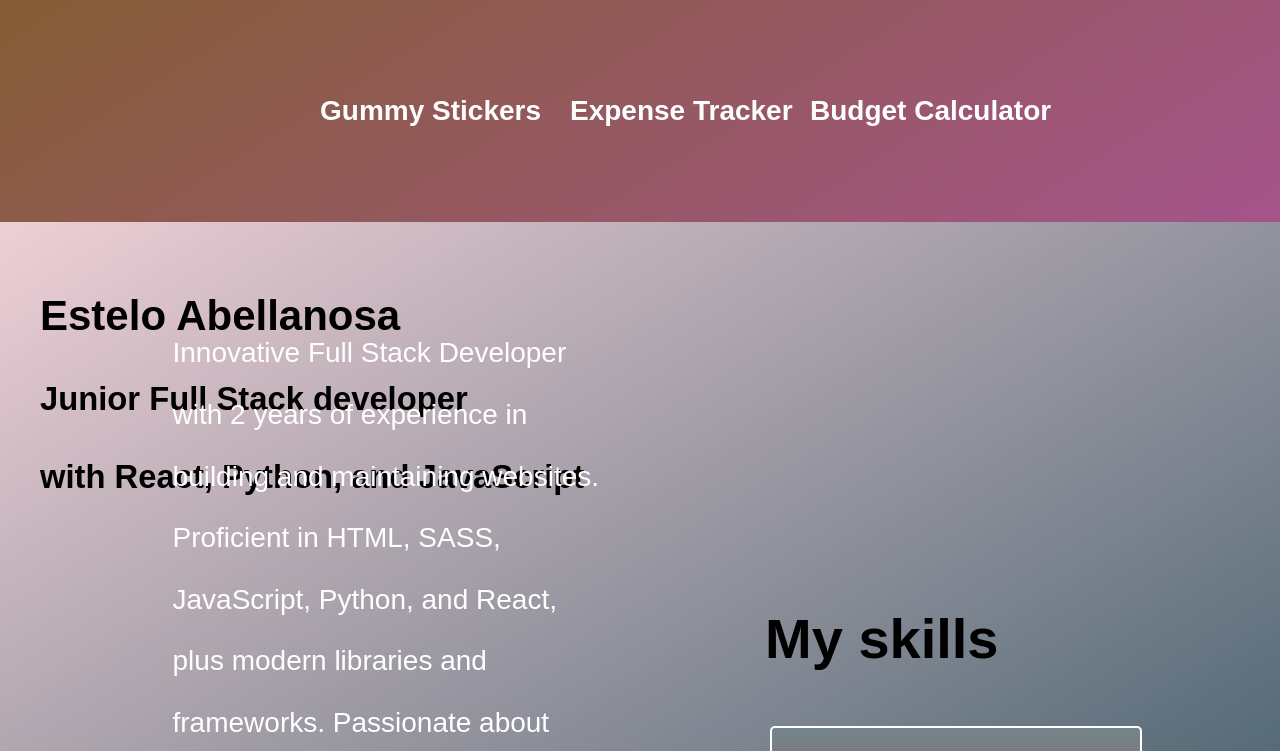
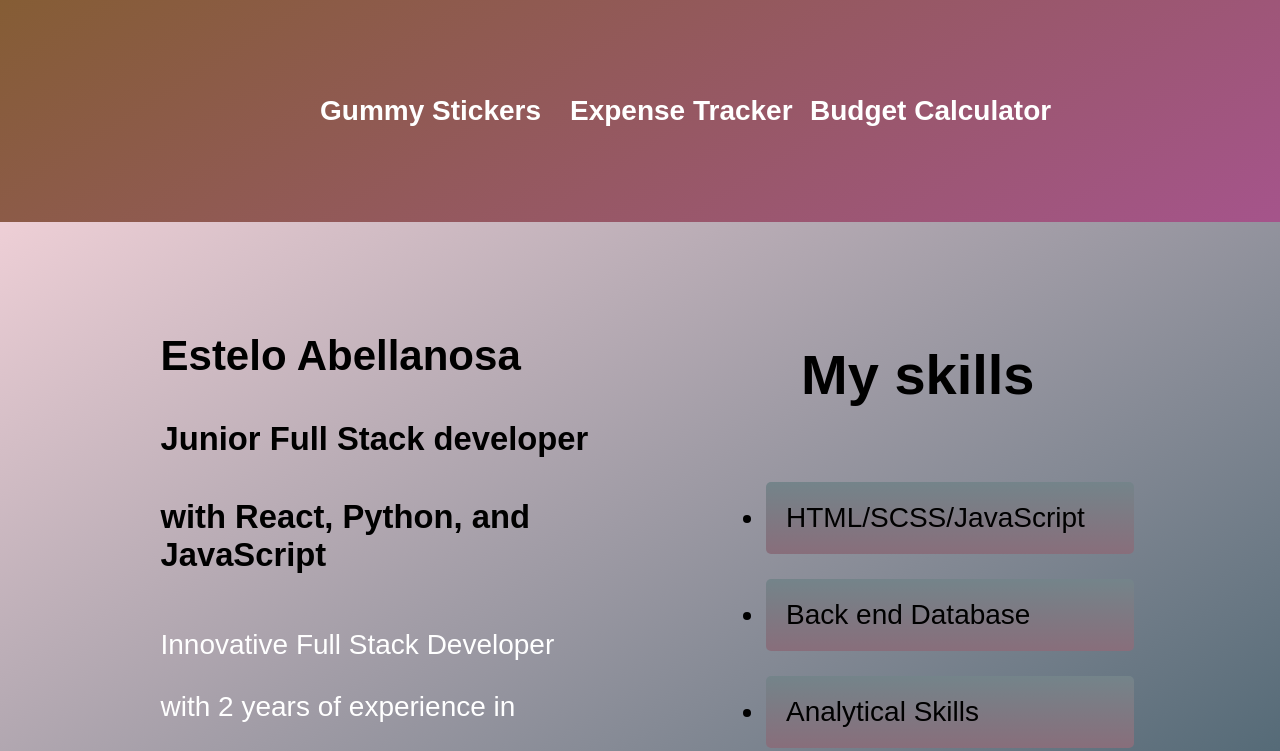
Before and after one commit to estelo2jz/portfolioV2, a React (Create React App) app: page / in a window 1280 px wide. Shown: the part 623-1374 px from the top of the page. Built offline with nearby package versions, Linux system fonts and the light colour scheme.

Commit message:
updated CSS

```diff
--- a/public/index.html
+++ b/public/index.html
@@ -24,7 +24,7 @@
       work correctly both with client-side routing and a non-root public URL.
       Learn how to configure a non-root public URL by running `npm run build`.
     -->
-    <title>React App</title>
+    <title>Estelo's Portfolio V2</title>
   </head>
   <body>
     <noscript>You need to enable JavaScript to run this app.</noscript>
--- a/src/components/about/about.js
+++ b/src/components/about/about.js
@@ -5,11 +5,11 @@ export default class About extends Component {
     return (
       <div className="about-container">
         <h1 id="about"></h1>
-        <h2>Estelo Abellanosa</h2>
-        <h3>Junior Full Stack developer</h3>
-        <h3>with React, Python, and JavaScript</h3>
         <div className="about-flex">
           <div className="about-info">
+            <h2>Estelo Abellanosa</h2>
+            <h3>Junior Full Stack developer</h3>
+            <h3>with React, Python, and JavaScript</h3>
             <p>
                 Innovative Full Stack Developer with 2 years of experience in building and maintaining websites.
                 Proficient in HTML, SASS, JavaScript, Python, and React, plus modern libraries and frameworks.
--- a/src/styles/about/about.scss
+++ b/src/styles/about/about.scss
@@ -3,7 +3,7 @@
   background: -webkit-linear-gradient(top left, #EECFD6, #365664);
   background: -moz-linear-gradient(top left, #EECFD6, #365664);
   background: linear-gradient(to bottom right, #EECFD6, #365664);
-  height: 100vh;
+  height: 100%;
   width: 100%;
   padding-left: 20px;
 
@@ -27,8 +27,8 @@
     height: 60%;
 
     .about-info {
+      height: 50vh;
       width: 60vh;
-      padding-top: 180px;
       p {
         font-size: 1em; line-height:2.2em; margin-bottom:2.2em;
         padding: 20px;
@@ -37,10 +37,11 @@
     }
 
     .skill-container {
-      height: 50vh;
+      height: 55vh;
 
       h1 {
         padding-bottom: 50px;
+        padding-left: 60px;
       }
 
       .skill-list {
@@ -52,9 +53,9 @@
         li {
           padding: 20px;
           background: linear-gradient(to bottom, #74848a 0%, #886e7b 100%);
-          border: 2px white solid;
+          // border: 2px white solid;
           border-radius: 5px;
-          margin: 5px;
+          margin: 25px;
         }
       }
     }
```
